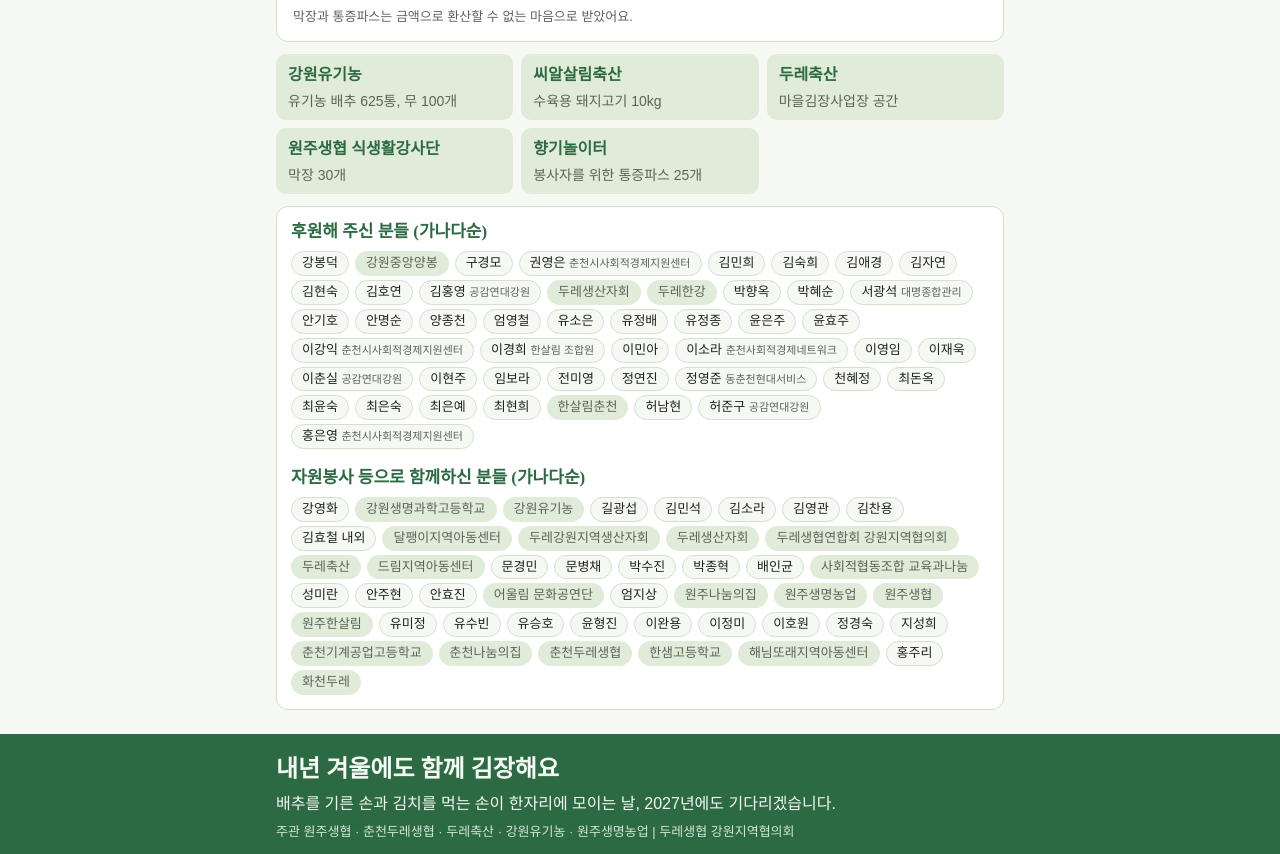
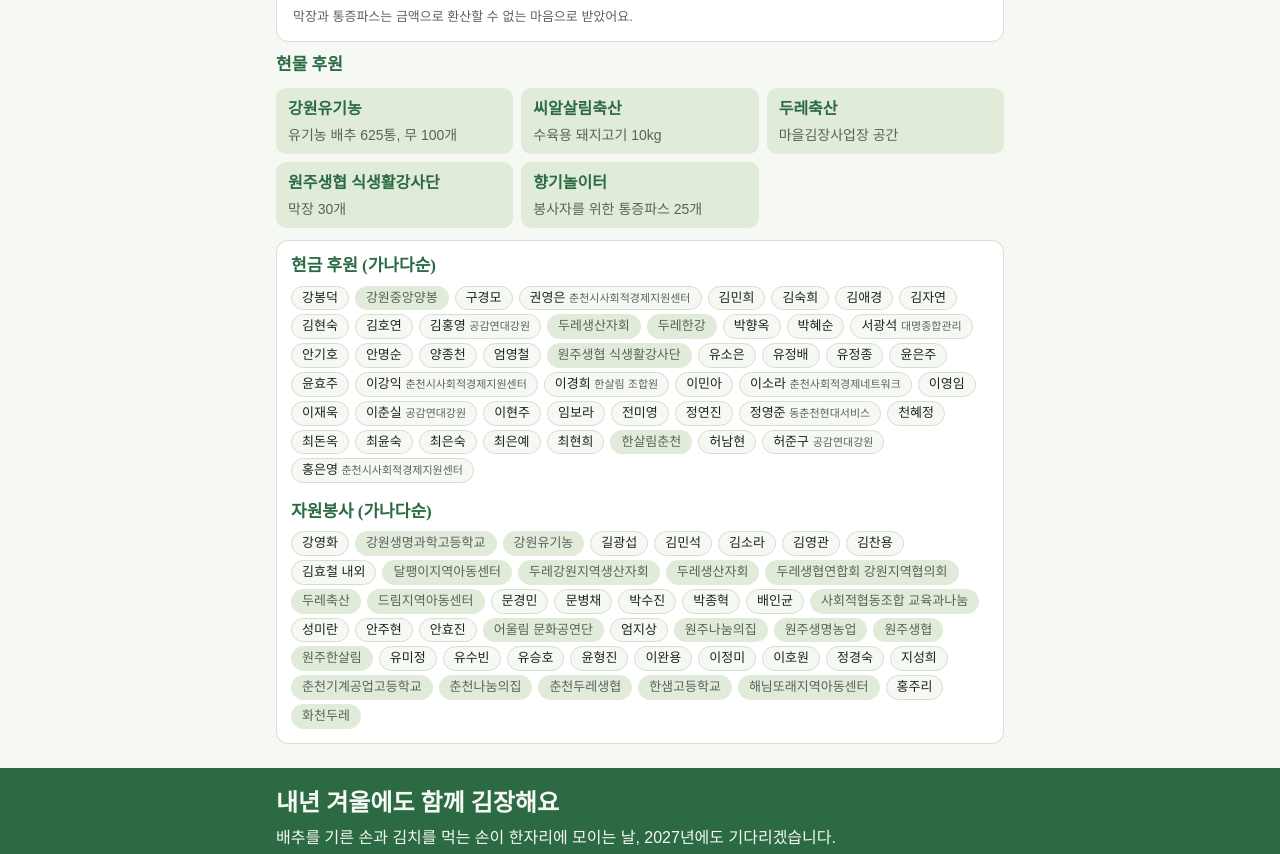
Before and after one commit to gwdure/kj26, a plain HTML site: page index.html in a window 1280 px wide. Shown: the part 4051-4905 px from the top of the page. Drawn offline with Linux system fonts and the light colour scheme; a web font is replaced by a local one.

Commit message:
현물후원/현금후원/자원봉사로 구분, 식생활강사단 현금후원 명단 복구

```diff
--- a/index.html
+++ b/index.html
@@ -111,6 +111,7 @@ section h2{font-size:clamp(21px,4vw,26px);font-weight:700}
 .place .note{font-size:14px;color:var(--muted)}
 
 /* thanks */
+.gifts-title{font-size:17px;color:var(--cabbage)}
 .gifts{display:grid;grid-template-columns:repeat(auto-fit,minmax(200px,1fr));gap:8px}
 .gifts div{background:var(--leaf);border-radius:10px;padding:8px 12px;display:grid;gap:2px;min-width:0}
 .gifts b{font-size:16px;color:var(--cabbage)}
@@ -313,6 +314,7 @@ footer small{opacity:.85;font-size:13px}
     </div>
     <p class="usage-note">막장과 통증파스는 금액으로 환산할 수 없는 마음으로 받았어요.</p>
   </figure>
+  <h3 class="gifts-title">현물 후원</h3>
   <div class="gifts">
     <div><b>강원유기농</b><span>유기농 배추 625통, 무 100개</span></div>
     <div><b>씨알살림축산</b><span>수육용 돼지고기 10kg</span></div>
@@ -321,11 +323,11 @@ footer small{opacity:.85;font-size:13px}
     <div><b>향기놀이터</b><span>봉사자를 위한 통증파스 25개</span></div>
   </div>
   <div class="names">
-    <h3>후원해 주신 분들 (가나다순)</h3>
+    <h3>현금 후원 (가나다순)</h3>
     <ul>
-      <li>강봉덕</li><li class="org">강원중앙양봉</li><li>구경모</li><li>권영은 <small>춘천시사회적경제지원센터</small></li><li>김민희</li><li>김숙희</li><li>김애경</li><li>김자연</li><li>김현숙</li><li>김호연</li><li>김홍영 <small>공감연대강원</small></li><li class="org">두레생산자회</li><li class="org">두레한강</li><li>박향옥</li><li>박혜순</li><li>서광석 <small>대명종합관리</small></li><li>안기호</li><li>안명순</li><li>양종천</li><li>엄영철</li><li>유소은</li><li>유정배</li><li>유정종</li><li>윤은주</li><li>윤효주</li><li>이강익 <small>춘천시사회적경제지원센터</small></li><li>이경희 <small>한살림 조합원</small></li><li>이민아</li><li>이소라 <small>춘천사회적경제네트워크</small></li><li>이영임</li><li>이재욱</li><li>이춘실 <small>공감연대강원</small></li><li>이현주</li><li>임보라</li><li>전미영</li><li>정연진</li><li>정영준 <small>동춘천현대서비스</small></li><li>천혜정</li><li>최돈옥</li><li>최윤숙</li><li>최은숙</li><li>최은예</li><li>최현희</li><li class="org">한살림춘천</li><li>허남현</li><li>허준구 <small>공감연대강원</small></li><li>홍은영 <small>춘천시사회적경제지원센터</small></li>
+      <li>강봉덕</li><li class="org">강원중앙양봉</li><li>구경모</li><li>권영은 <small>춘천시사회적경제지원센터</small></li><li>김민희</li><li>김숙희</li><li>김애경</li><li>김자연</li><li>김현숙</li><li>김호연</li><li>김홍영 <small>공감연대강원</small></li><li class="org">두레생산자회</li><li class="org">두레한강</li><li>박향옥</li><li>박혜순</li><li>서광석 <small>대명종합관리</small></li><li>안기호</li><li>안명순</li><li>양종천</li><li>엄영철</li><li class="org">원주생협 식생활강사단</li><li>유소은</li><li>유정배</li><li>유정종</li><li>윤은주</li><li>윤효주</li><li>이강익 <small>춘천시사회적경제지원센터</small></li><li>이경희 <small>한살림 조합원</small></li><li>이민아</li><li>이소라 <small>춘천사회적경제네트워크</small></li><li>이영임</li><li>이재욱</li><li>이춘실 <small>공감연대강원</small></li><li>이현주</li><li>임보라</li><li>전미영</li><li>정연진</li><li>정영준 <small>동춘천현대서비스</small></li><li>천혜정</li><li>최돈옥</li><li>최윤숙</li><li>최은숙</li><li>최은예</li><li>최현희</li><li class="org">한살림춘천</li><li>허남현</li><li>허준구 <small>공감연대강원</small></li><li>홍은영 <small>춘천시사회적경제지원센터</small></li>
     </ul>
-    <h3>자원봉사 등으로 함께하신 분들 (가나다순)</h3>
+    <h3>자원봉사 (가나다순)</h3>
     <ul>
       <li>강영화</li><li class="org">강원생명과학고등학교</li><li class="org">강원유기농</li><li>길광섭</li><li>김민석</li><li>김소라</li><li>김영관</li><li>김찬용</li><li>김효철 내외</li><li class="org">달팽이지역아동센터</li><li class="org">두레강원지역생산자회</li><li class="org">두레생산자회</li><li class="org">두레생협연합회 강원지역협의회</li><li class="org">두레축산</li><li class="org">드림지역아동센터</li><li>문경민</li><li>문병채</li><li>박수진</li><li>박종혁</li><li>배인균</li><li class="org">사회적협동조합 교육과나눔</li><li>성미란</li><li>안주현</li><li>안효진</li><li class="org">어울림 문화공연단</li><li>엄지상</li><li class="org">원주나눔의집</li><li class="org">원주생명농업</li><li class="org">원주생협</li><li class="org">원주한살림</li><li>유미정</li><li>유수빈</li><li>유승호</li><li>윤형진</li><li>이완용</li><li>이정미</li><li>이호원</li><li>정경숙</li><li>지성희</li><li class="org">춘천기계공업고등학교</li><li class="org">춘천나눔의집</li><li class="org">춘천두레생협</li><li class="org">한샘고등학교</li><li class="org">해님또래지역아동센터</li><li>홍주리</li><li class="org">화천두레</li>
     </ul>
```
